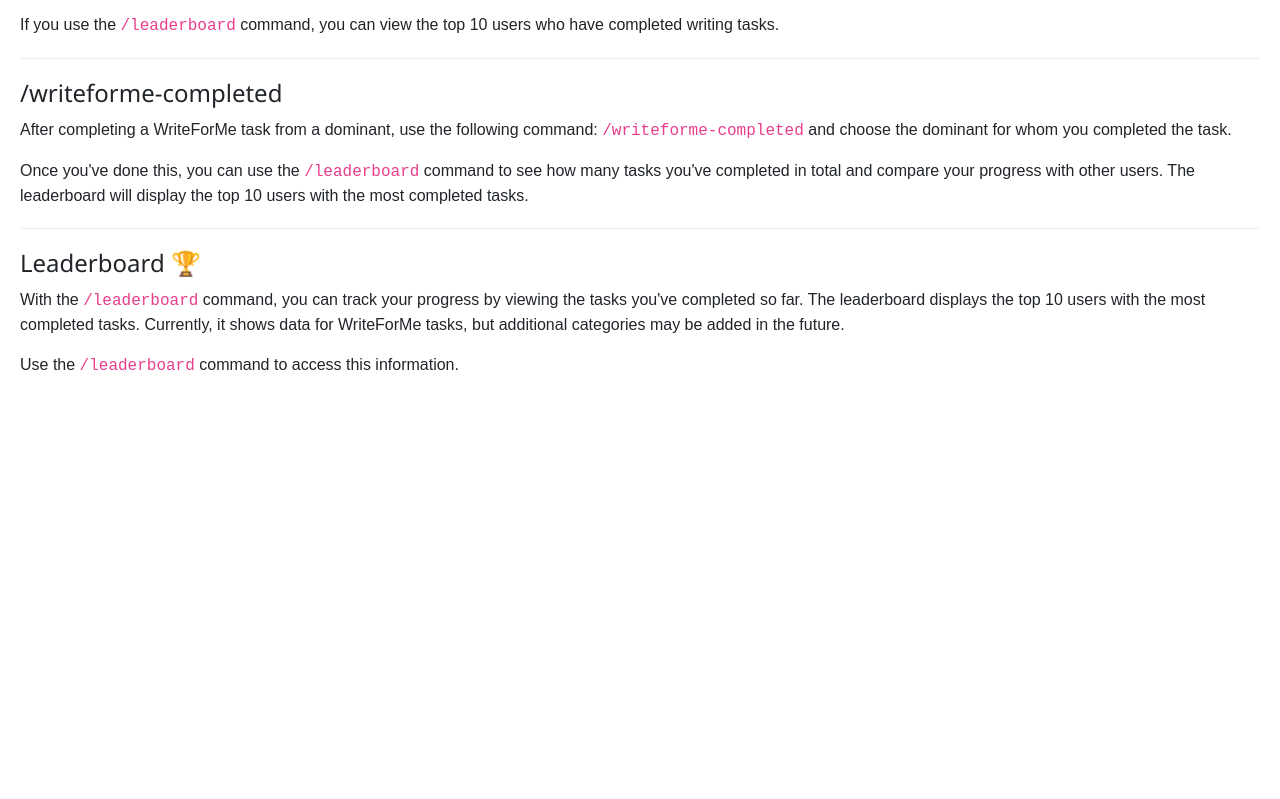
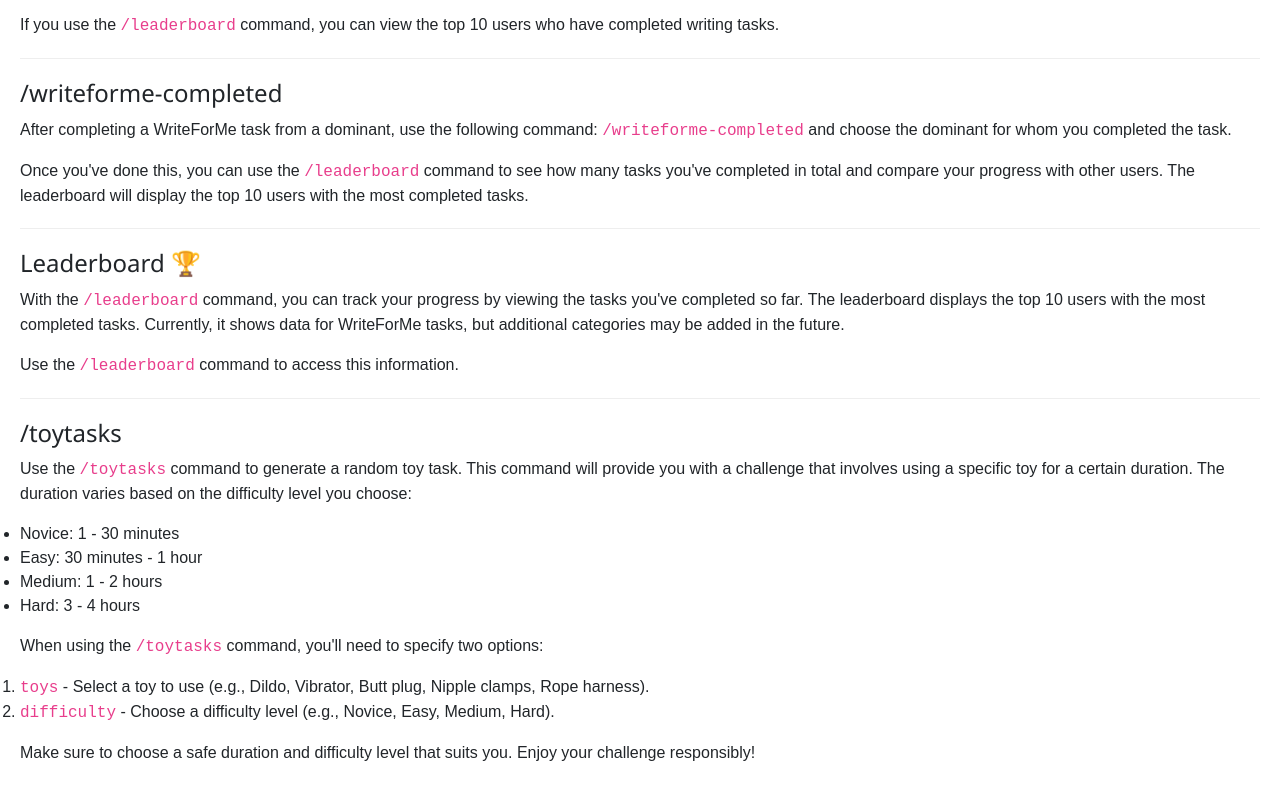
Before and after one commit to GreenYellow0/DomCentral, a plain HTML site: page commands.html in a window 1280 px wide. Shown: the part 1527-2326 px from the top of the page. Before the commit the page ends 2001 px from the top, so only its background shows below. Drawn offline with nearby package versions, Linux system fonts and the light colour scheme.

Commit message:
Push new command

```diff
--- a/commands.html
+++ b/commands.html
@@ -172,7 +172,28 @@ footer {
 
   <h3>Leaderboard 🏆</h3>
   <p>With the <code>/leaderboard</code> command, you can track your progress by viewing the tasks you've completed so far. The leaderboard displays the top 10 users with the most completed tasks. Currently, it shows data for WriteForMe tasks, but additional categories may be added in the future.</p>
-  <p>Use the <code>/leaderboard</code> command to access this information.</p>  </div>
+  <p>Use the <code>/leaderboard</code> command to access this information.</p>
+
+
+  <hr>
+
+  <h3>/toytasks </h3>
+<p>Use the <code>/toytasks</code> command to generate a random toy task. This command will provide you with a challenge that involves using a specific toy for a certain duration. The duration varies based on the difficulty level you choose:</p>
+<ul>
+  <li>Novice: 1 - 30 minutes</li>
+  <li>Easy: 30 minutes - 1 hour</li>
+  <li>Medium: 1 - 2 hours</li>
+  <li>Hard: 3 - 4 hours</li>
+</ul>
+<p>When using the <code>/toytasks</code> command, you'll need to specify two options:</p>
+<ol>
+  <li><code>toys</code> - Select a toy to use (e.g., Dildo, Vibrator, Butt plug, Nipple clamps, Rope harness).</li>
+  <li><code>difficulty</code> - Choose a difficulty level (e.g., Novice, Easy, Medium, Hard).</li>
+</ol>
+<p>Make sure to choose a safe duration and difficulty level that suits you. Enjoy your challenge responsibly!</p>
+
+</div>
+
 
 
 
```
